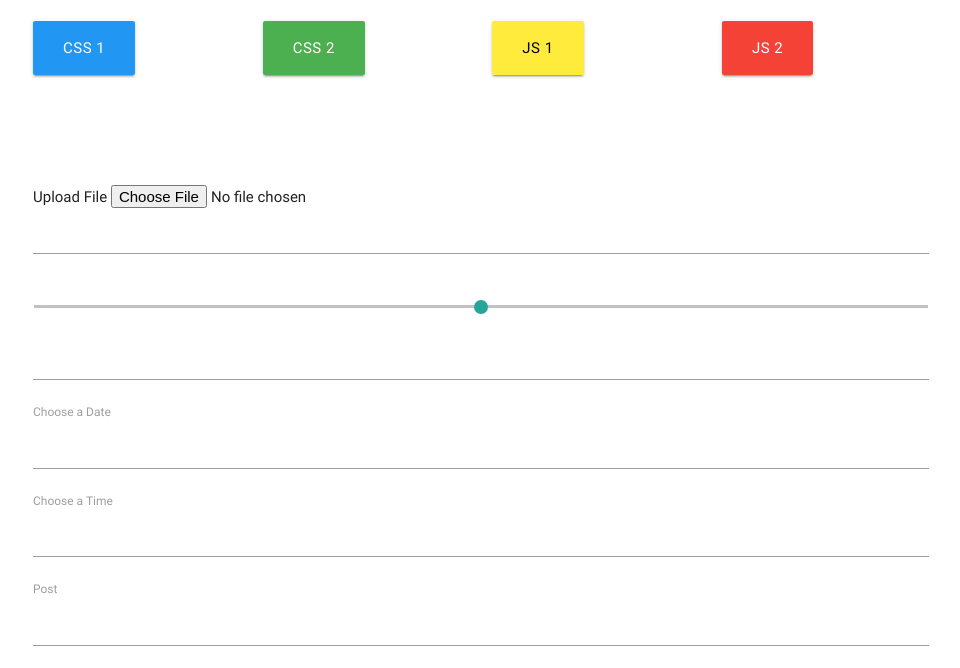
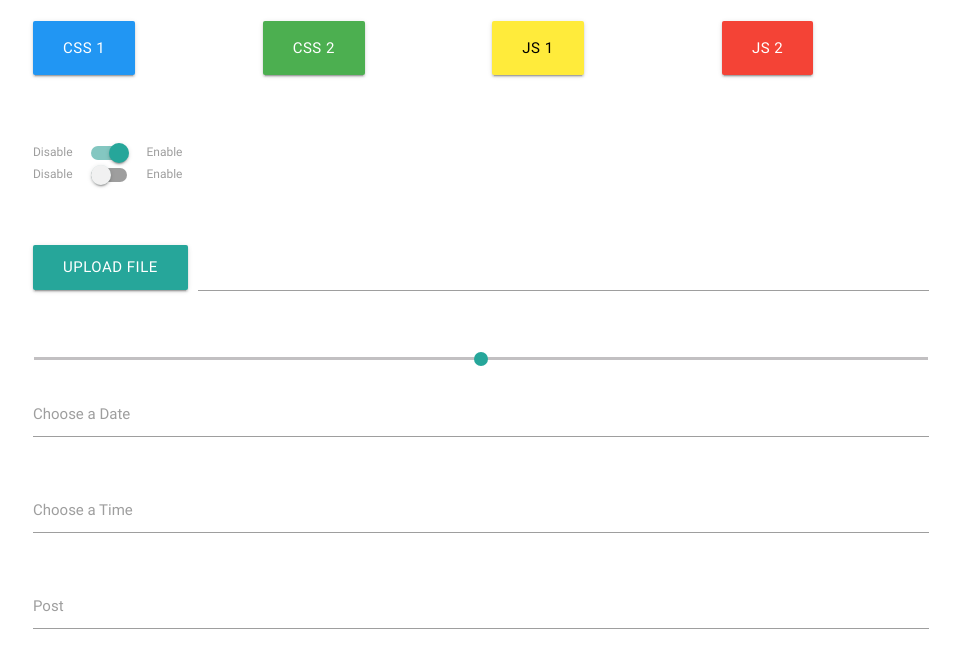
Before and after one commit to SimpleIdeaLabs/simple-materialize-templates, a plain HTML site: page materialize_sandbox_starter/3_4_forms_2.html in a window 1280 px wide. Shown: the part 125-793 px from the top of the page, without its empty margins (159-1119 px from the left). Drawn offline with nearby package versions, Linux system fonts and the light colour scheme.

Commit message:
Sandbox -> Forms

```diff
--- a/materialize_sandbox_starter/3_4_forms_2.html
+++ b/materialize_sandbox_starter/3_4_forms_2.html
@@ -130,55 +130,65 @@
     <!-- START HERE -->
     <form>
       <!-- SWITCH -->
-      <div>
-
+      <div class="switch">
+        <label>
+          Disable
+          <input type="checkbox" checked>
+          <span class="lever"></span>
+          Enable
+        </label>
       </div>
 
       <!-- DISABLED SWITCH -->
-      <div>
-
+      <div class="switch">
+        <label>
+          Disable
+          <input type="checkbox">
+          <span class="lever"></span>
+          Enable
+        </label>
       </div>
 
       <br>
       <br>
 
       <!-- FILE INPUT -->
-      <div>
-        <div>
+      <div class="file-field input-field">
+        <div class="btn">
           <span>Upload File</span>
           <input type="file">
         </div>
-        <div>
-          <input type="text">
+        <div class="file-path-wrapper">
+          <input type="text" class="file-path">
         </div>
       </div>
 
       <!-- RANGE SLIDER -->
       <p>
-        <input type="range">
+        <input type="range" min="0" max="100">
       </p>
 
       <!-- DATE PICKER -->
-      <div>
-        <input type="text" id="date">
+      <div class="input-field">
+        <input type="text" id="date" class="datepicker">
         <label for="date">Choose a Date</label>
       </div>
 
       <!-- TIME PICKER -->
-      <div>
-        <input type="text" id="time">
+      <div class="input-field">
+        <input type="text" id="time" class="timepicker">
         <label for="time">Choose a Time</label>
       </div>
 
       <!-- CHARACTER COUNTER -->
-      <div>
-        <input id="post" type="text">
+      <div class="input-field">
+        <input id="post" type="text" data-length=20>
         <label for="post">Post</label>
       </div>
 
       <!-- AUTOCOMPLETE -->
-      <div>
-        <input type="text" id="fruit">
+      <div class="input-field">
+        <input type="text" id="fruit" class="autocomplete">
         <label for="fruit">Type a Fruit</label>
       </div>
 
@@ -213,8 +223,22 @@
       });
 
       // JAVASCRIPT START HERE //
+      $('.datepicker').pickadate({
+        selectMonths: true,
+        selectYears: 15,
+        closeOnSelect: true
+      });
 
+      $('.timepicker').pickatime({
+        default: 'now',
+      });
 
+      $('.autocomplete').autocomplete({
+        data: {
+          "Apple": null,
+          "Orange": null
+        }
+      });
 
 
     });
```
Also changed, not shown: materialize_sandbox_starter/3_3_forms.html (+38 -19 lines).
